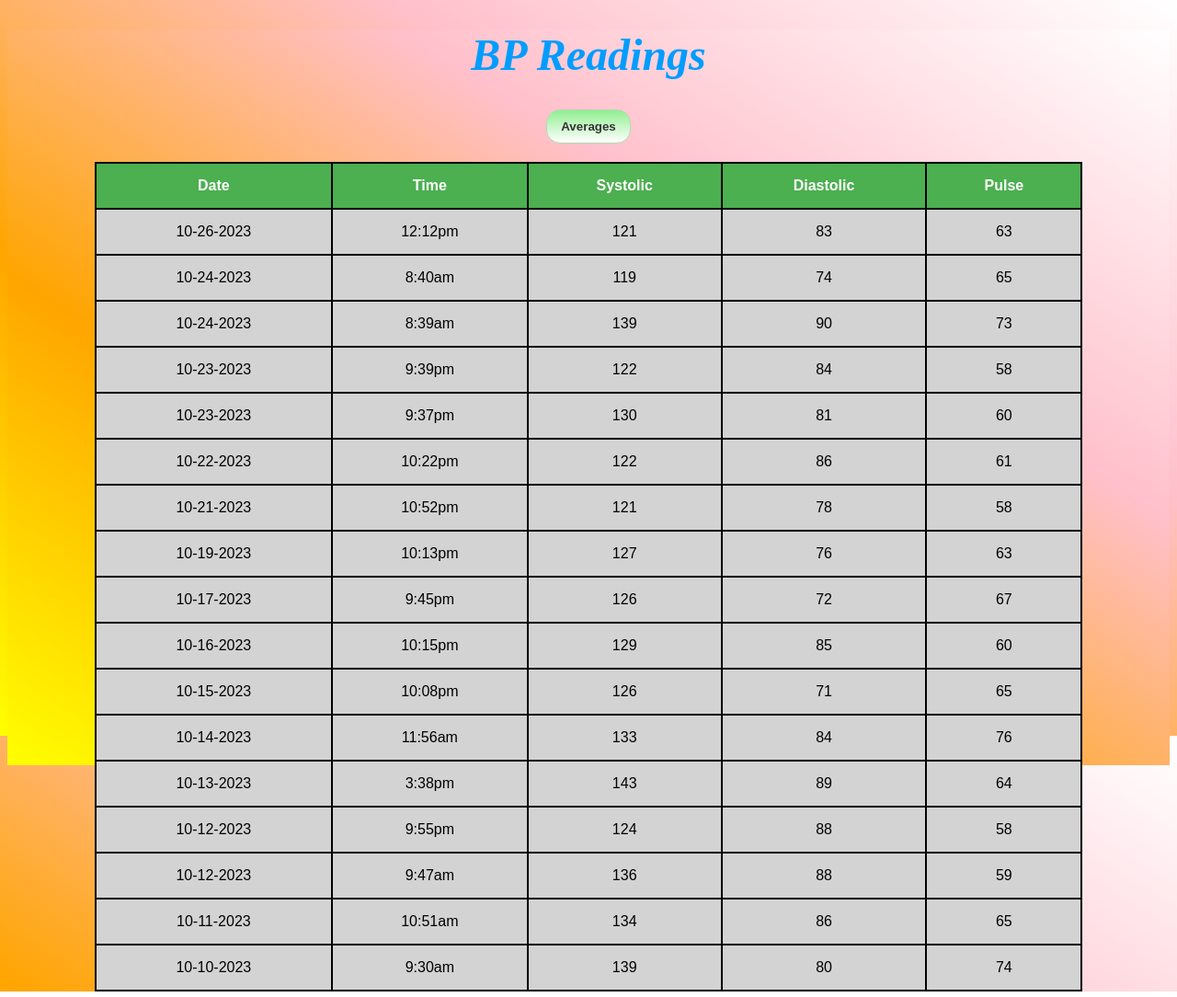
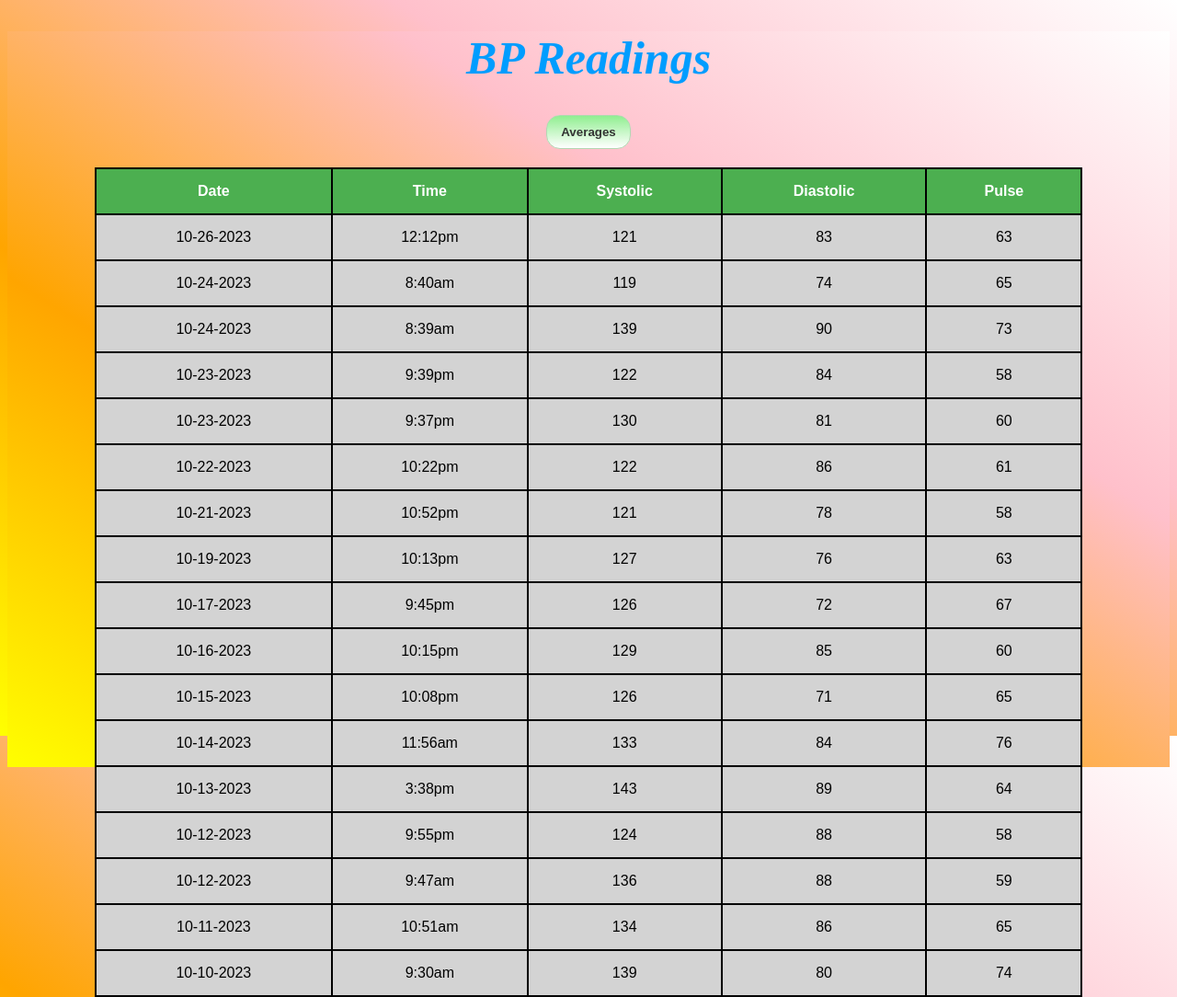
Before and after one commit to bpills22/static-hipaa, a website: page src/index.html in a window 1280 px wide. Shown: the whole page at 92% size. Drawn offline with Linux system fonts and the light colour scheme.

Commit message:
css change

```diff
--- a/src/style.css
+++ b/src/style.css
@@ -5,7 +5,7 @@ html, body {
 }
 
 h1 {
-    font-size: 48px;
+    font-size: 50px;
     color: rgb(0, 157, 255);
     font-style: italic;
     font-family: "Sans-Serif";
```
